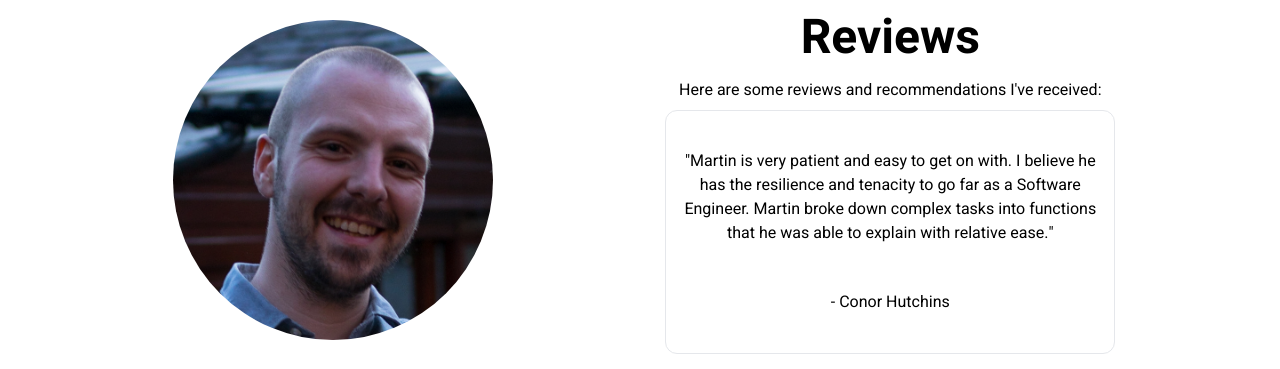
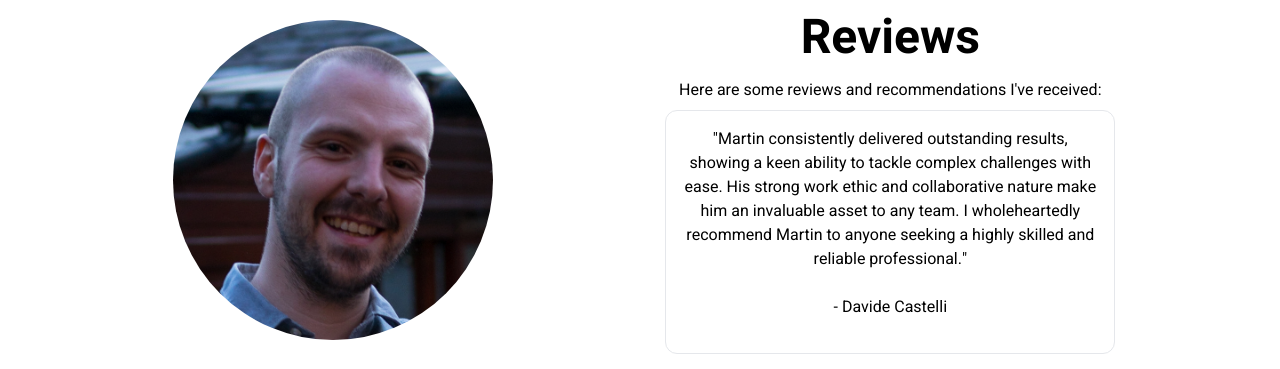
Before and after one commit to Martin-Abbott/martin-abbott.github.io, a React (Vite) app: page / in a window 1280 px wide. Shown: the part 1660-2029 px from the top of the page. Built offline with nearby package versions, Linux system fonts and the light colour scheme; some icons are missing.

Commit message:
Added Jon Brown's review

```diff
--- a/src/assets/lists/reviewList.js
+++ b/src/assets/lists/reviewList.js
@@ -142,4 +142,15 @@
 		company: "Northcoders",
 		position: "Student",
 	},
+	{
+		id: "review13",
+		fullText:
+			"I worked with Martin closely during a project with Northcoders and he is fantastic to work with. He went above and beyond to get tasks done and was extremely helpful throughout Northcoders.",
+		textSnippet:
+			"Martin is fantastic to work with. He went above and beyond to get tasks done and was extremely helpful throughout",
+		firstName: "Jonathan",
+		lastName: "Brown",
+		company: "Northcoders",
+		position: "Student",
+	},
 ];
```
